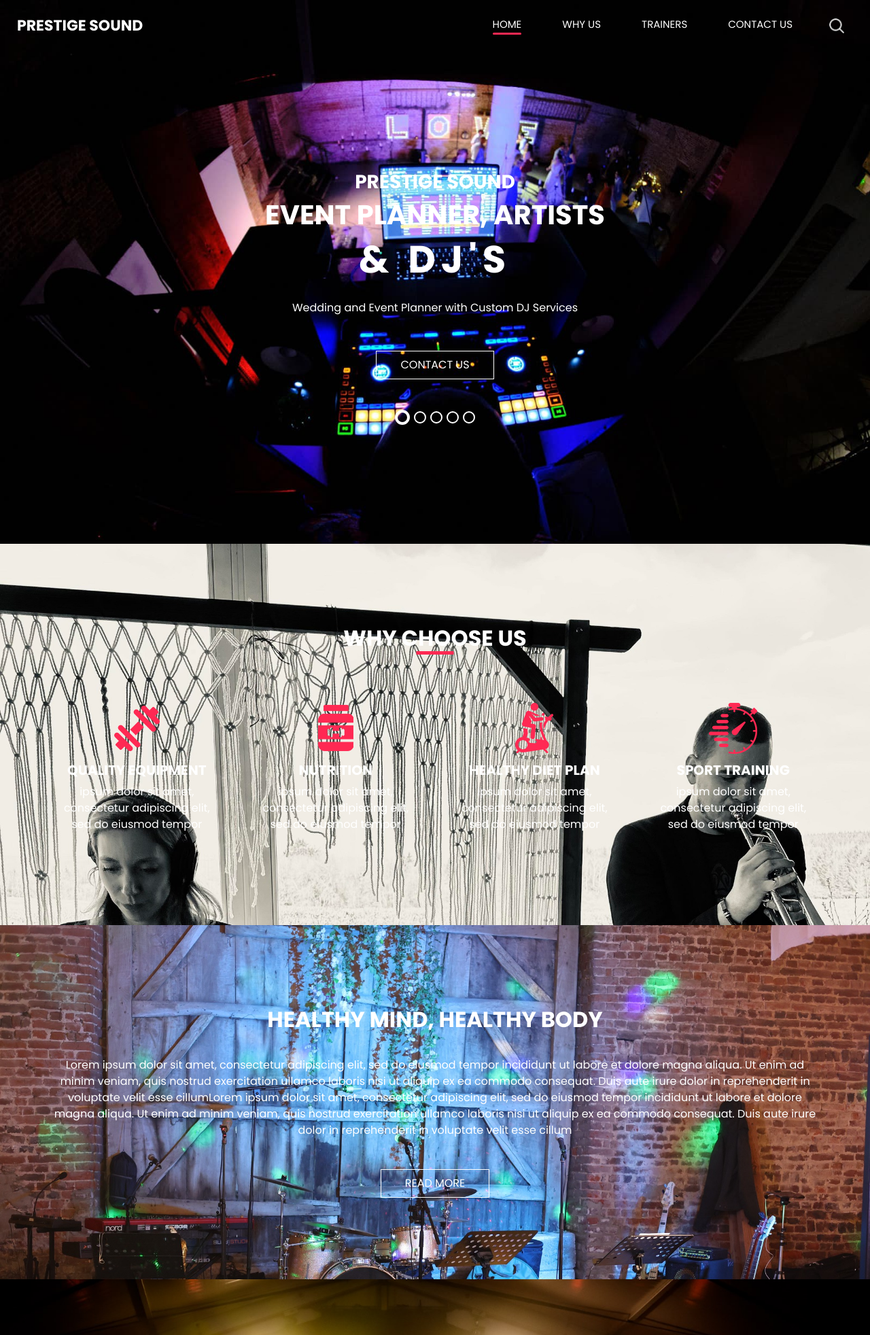
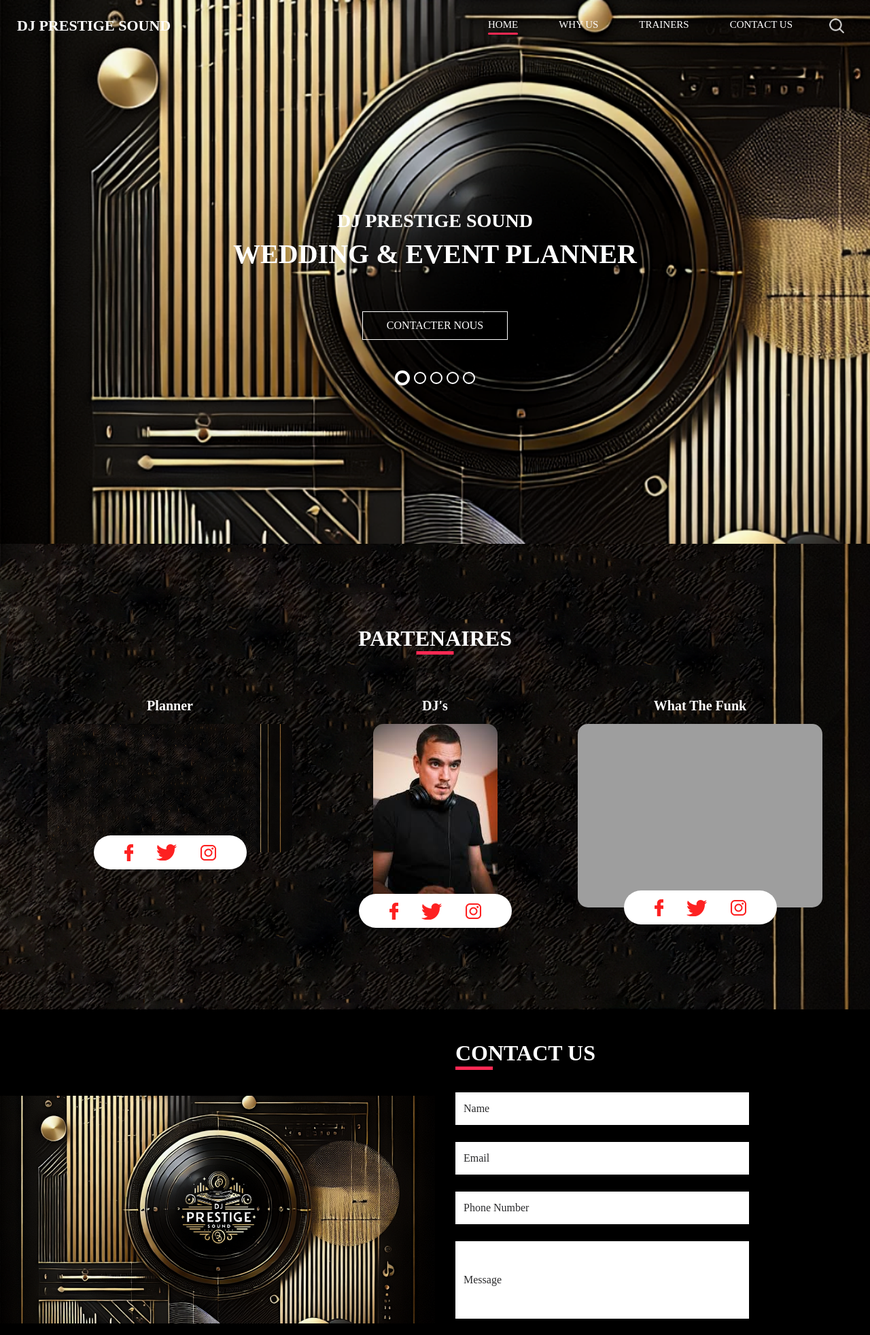
Before and after one commit to Delvingt/julien-delvingt, a PHP site: page / in a window 1280 px wide. Shown: the top 1964 px of the page at 68% size. Run offline with PHP 8.4, Linux system fonts and the light colour scheme; some libraries are stand-ins or nearby versions; grey boxes are pictures that could not be loaded.

Commit message:
Add files via upload

```diff
--- a/css/style.css
+++ b/css/style.css
@@ -1,5 +1,5 @@
 body {
-  font-family: 'Poppins', sans-serif;
+  font-family: 'Avenir Next', serif;
   color: #000000;
   background-color: #ffffff;
 }
@@ -69,7 +69,7 @@ body {
   -webkit-box-direction: normal;
       -ms-flex-direction: column;
           flex-direction: column;
-  background-image: url(../images/deskview_01.jpg);
+  background-image: url(../images/background_01.png);
   background-size: cover;
   background-attachment: fixed;
 }
@@ -250,6 +250,8 @@ a:focus {
 
 .slider_section .detail-box p {
   margin-top: 25px;
+  width: 330px;
+  margin-left: 300px;
 }
 
 .slider_section .detail-box a {
@@ -295,7 +297,7 @@ a:focus {
 }
 
 .us_section {
-  background-image: url(../images/djtrompette.jpg);
+  background-image: url(../images/background_02.png);
   background-size: cover;
   background-attachment: fixed;
   color: #ffffff;
@@ -387,7 +389,7 @@ a:focus {
 }
 
 .trainer_section {
-  background-image: url(../images/funky_bg_02.jpg);
+  background-image: url(../images/background_02.png);
   background-size: cover;
   background-attachment: fixed;
   color: #ffffff;
@@ -438,7 +440,7 @@ a:focus {
 
 .contact_section {
   position: relative;
-  background-color: #27223f;
+  background-color: #000000;
   color: #ffffff;
 }
 
@@ -510,7 +512,10 @@ a:focus {
 }
 
 .info_section {
-  background-color: #252233;
+  background-image: url(../images/background_02.png);
+  background-size: cover;
+  background-attachment: fixed;
+  color: #ffffff;
 }
 
 .info_items {
@@ -574,7 +579,7 @@ a:focus {
 
 /* footer section*/
 .footer_section {
-  background-color: #fbfdfd;
+  background-color: #000000;
   padding: 20px;
   font-weight: 500;
 }
--- a/index.html
+++ b/index.html
@@ -36,7 +36,7 @@
         <nav class="navbar navbar-expand-lg custom_nav-container ">
           <a class="navbar-brand" href="index.html">
             <span>
-              Prestige Sound
+              DJ Prestige Sound
             </span>
           </a>
           <button class="navbar-toggler" type="button" data-toggle="collapse" data-target="#navbarSupportedContent" aria-controls="navbarSupportedContent" aria-expanded="false" aria-label="Toggle navigation">
@@ -81,20 +81,74 @@
                 <div class="detail-box">
                   <div>
                     <h3>
-                      Prestige Sound
+                      DJ Prestige Sound
                     </h3>
                     <h2>
-                      Event Planner, Artists
+                      Wedding & Event Planner
                     </h2>
                     <h1>
-                      & DJ's
+
                     </h1>
                     <p>
-                      Wedding and Event Planner with Custom DJ Services
+
                     </p>
                     <div class="">
                       <a href="">
-                        Contact Us
+                        Contacter Nous
+                      </a>
+                    </div>
+                  </div>
+                </div>
+              </div>
+            </div>
+          </div>
+          <div class="carousel-item">
+            <div class="container">
+              <div class="col-lg-10 col-md-11 mx-auto">
+                <div class="detail-box">
+                  <div>
+                    <h3>
+                      Wedding Planner
+                    </h3>
+                    <h2>
+
+                    </h2>
+                    <h1>
+
+                    </h1>
+                    <p>
+                      Nous créons des mariages sur mesure, alliant organisation impeccable et ambiance unique. Faites confiance à notre expertise pour transformer votre grand jour en un moment magique et inoubliable.
+                    </p>
+                    <div class="">
+                      <a href="https://linktr.ee/HarmonYou">
+                        Reserver
+                      </a>
+                    </div>
+                  </div>
+                </div>
+              </div>
+            </div>
+          </div>
+          <div class="carousel-item">
+            <div class="container">
+              <div class="col-lg-10 col-md-11 mx-auto">
+                <div class="detail-box">
+                  <div>
+                    <h3>
+                      DJ Live Music
+                    </h3>
+                    <h2>
+                      &
+                    </h2>
+                    <h1>
+                      Cover Band
+                    </h1>
+                    <p>
+                      Optez pour une ambiance unique avec un musicien en live accompagné d’un DJ, ou créez votre propre cover band sur mesure
+                    </p>
+                    <div class="">
+                      <a href="https://linktr.ee/whathefunk?fbclid=IwZXh0bgNhZW0CMTAAAR1csqAIO89GKtXJEs2mKtxvvGt-SLx117GMMR0OaSGlyuFZVj2wcM5vXU8_aem_NP8lME-hS0XaHqE58g3Qhw">
+                        Reserver
                       </a>
                     </div>
                   </div>
@@ -111,17 +165,17 @@
                       Event Planner
                     </h3>
                     <h2>
-                      and more
+
                     </h2>
                     <h1>
-                      Prestige Sound
+
                     </h1>
                     <p>
-                      Lorem ipsum dolor sit amet, consectetur adipiscing elit, sed do eiusmod tempor incididunt ut labore et dolore magna aliqua. Ut enim ad minim veniam, quis nostrud exercitation ullamco laboris nisi ut aliquip ex ea commodo consequat. Duis aute irure dolor in reprehenderit in voluptate velit esse .
+                      Nous vous offrons des solutions complètes pour vos événements : sonorisation, éclairages, et infrastructures techniques adaptées à vos besoins. Simplifiez votre organisation en centralisant tous les aspects techniques avec nous.
                     </p>
                     <div class="">
-                      <a href="">
-                        Contact Us
+                      <a href="https://docs.google.com/file/d/1G0s53Wm9H2jeQvKFY8wZfTTqpdifgLGq/edit?usp=docslist_api&filetype=msword">
+                        Fiche Technique
                       </a>
                     </div>
                   </div>
@@ -135,61 +189,7 @@
                 <div class="detail-box">
                   <div>
                     <h3>
-                      Artists
-                    </h3>
-                    <h2>
-                      Lets funk it with
-                    </h2>
-                    <h1>
-                      Prestige Sound
-                    </h1>
-                    <p>
-                      Lorem ipsum dolor sit amet, consectetur adipiscing elit, sed do eiusmod tempor incididunt ut labore et dolore magna aliqua. Ut enim ad minim veniam, quis nostrud exercitation ullamco laboris nisi ut aliquip ex ea commodo consequat. Duis aute irure dolor in reprehenderit in voluptate velit esse .
-                    </p>
-                    <div class="">
-                      <a href="">
-                        Contact Us
-                      </a>
-                    </div>
-                  </div>
-                </div>
-              </div>
-            </div>
-          </div>
-          <div class="carousel-item">
-            <div class="container">
-              <div class="col-lg-10 col-md-11 mx-auto">
-                <div class="detail-box">
-                  <div>
-                    <h3>
-                      DJ's
-                    </h3>
-                    <h2>
-                      Lets Party with
-                    </h2>
-                    <h1>
-                      Prestige Sound
-                    </h1>
-                    <p>
-                      Lorem ipsum dolor sit amet, consectetur adipiscing elit, sed do eiusmod tempor incididunt ut labore et dolore magna aliqua. Ut enim ad minim veniam, quis nostrud exercitation ullamco laboris nisi ut aliquip ex ea commodo consequat. Duis aute irure dolor in reprehenderit in voluptate velit esse .
-                    </p>
-                    <div class="">
-                      <a href="">
-                        Contact Us
-                      </a>
-                    </div>
-                  </div>
-                </div>
-              </div>
-            </div>
-          </div>
-          <div class="carousel-item">
-            <div class="container">
-              <div class="col-lg-10 col-md-11 mx-auto">
-                <div class="detail-box">
-                  <div>
-                    <h3>
-                      Photograph
+                      A VIRER
                     </h3>
                     <h2>
                       Capture your event
@@ -224,7 +224,7 @@
   </div>
 
 
-  <!-- Us section -->
+  <!-- Us section
 
   <section class="us_section layout_padding">
     <div class="container">
@@ -301,10 +301,10 @@
     </div>
   </section>
 
-  <!-- end us section -->
+   end us section -->
 
 
-  <!-- heathy section -->
+  <!-- heathy section
 
   <section class="heathy_section layout_padding">
     <div class="container">
@@ -330,15 +330,15 @@
     </div>
   </section>
 
-  <!-- end heathy section -->
+  end heathy section -->
 
-  <!-- trainer section -->
+  <!-- Poeple section -->
 
   <section class="trainer_section layout_padding">
     <div class="container">
       <div class="heading_container">
         <h2>
-          Our Gym Trainers
+          Partenaires
         </h2>
       </div>
       <div class="row">
@@ -350,7 +350,7 @@
               </h5>
             </div>
             <div class="img-box">
-              <img src="images/djtrompette.jpg" alt="">
+              <img src="images/background_02.png" alt="">
             </div>
             <div class="social_box">
               <a href="">
@@ -392,11 +392,11 @@
           <div class="box">
             <div class="name">
               <h5>
-                Artistsa
+                What The Funk
               </h5>
             </div>
             <div class="img-box">
-              <img src="images/artists.jpg" alt="">
+              <img src="images/wtf_logo.png" alt="">
             </div>
             <div class="social_box">
               <a href="">
@@ -424,7 +424,7 @@
       <div class="row">
         <div class="col-md-6 px-0">
           <div class="img-box">
-            <img src="images/djpresitegesound_01.jpg" alt="">
+            <img src="images/background_logo.png" alt="">
           </div>
         </div>
         <div class="col-lg-5 col-md-6">
@@ -449,7 +449,7 @@
               </div>
               <div class="d-flex ">
                 <button>
-                  Send
+                  <a href="index.html"> Send </a>
                 </button>
               </div>
             </form>
```
Also changed, not shown: contact.html (+168 -16 lines), contact_2.html (added, +16 -0 lines), images/background_01.png (added), images/background_02.png (added), images/background_logo.png (added), images/djpresitegesound_logo.jpg (added), images/logo_01.JPG (added), images/quentin_02.jpg (added), 1 other file.
